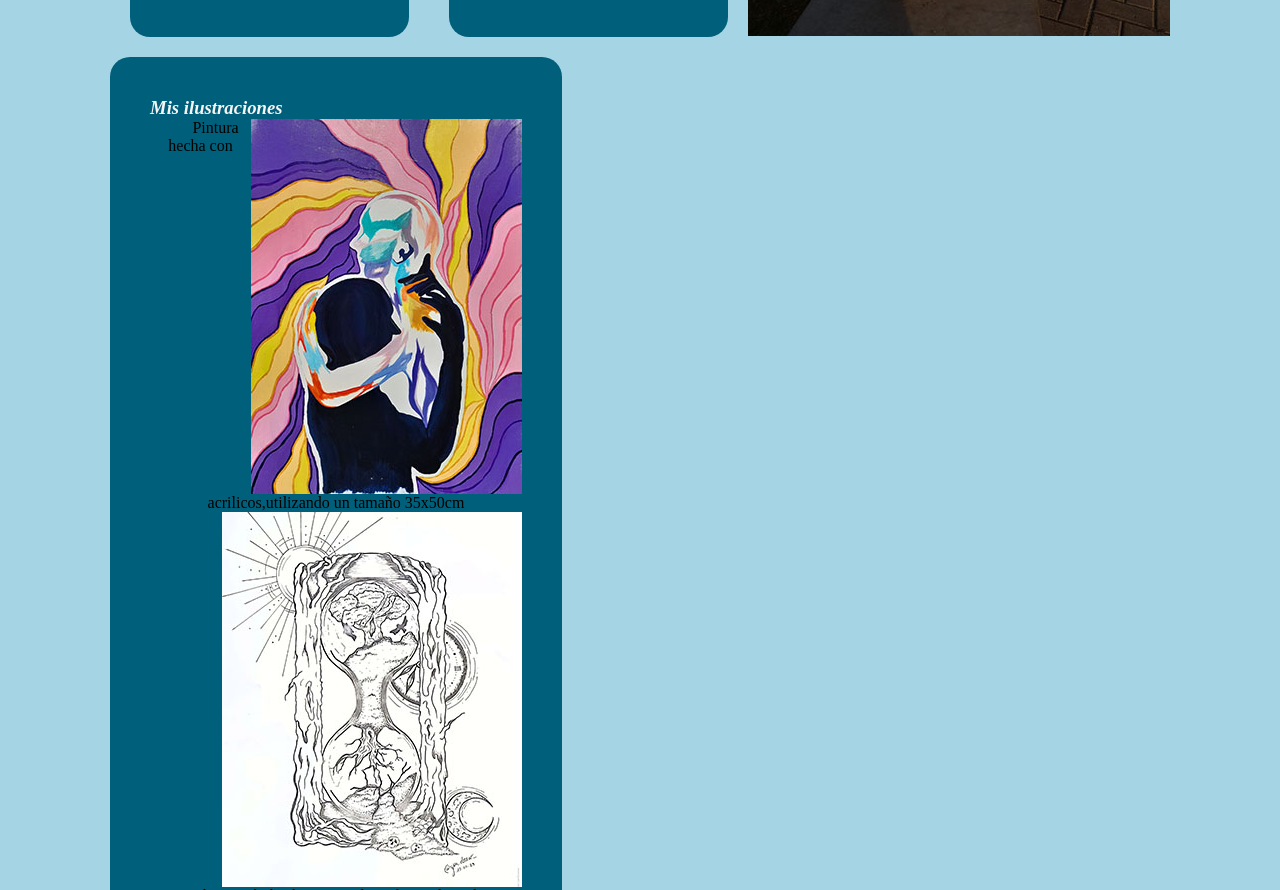
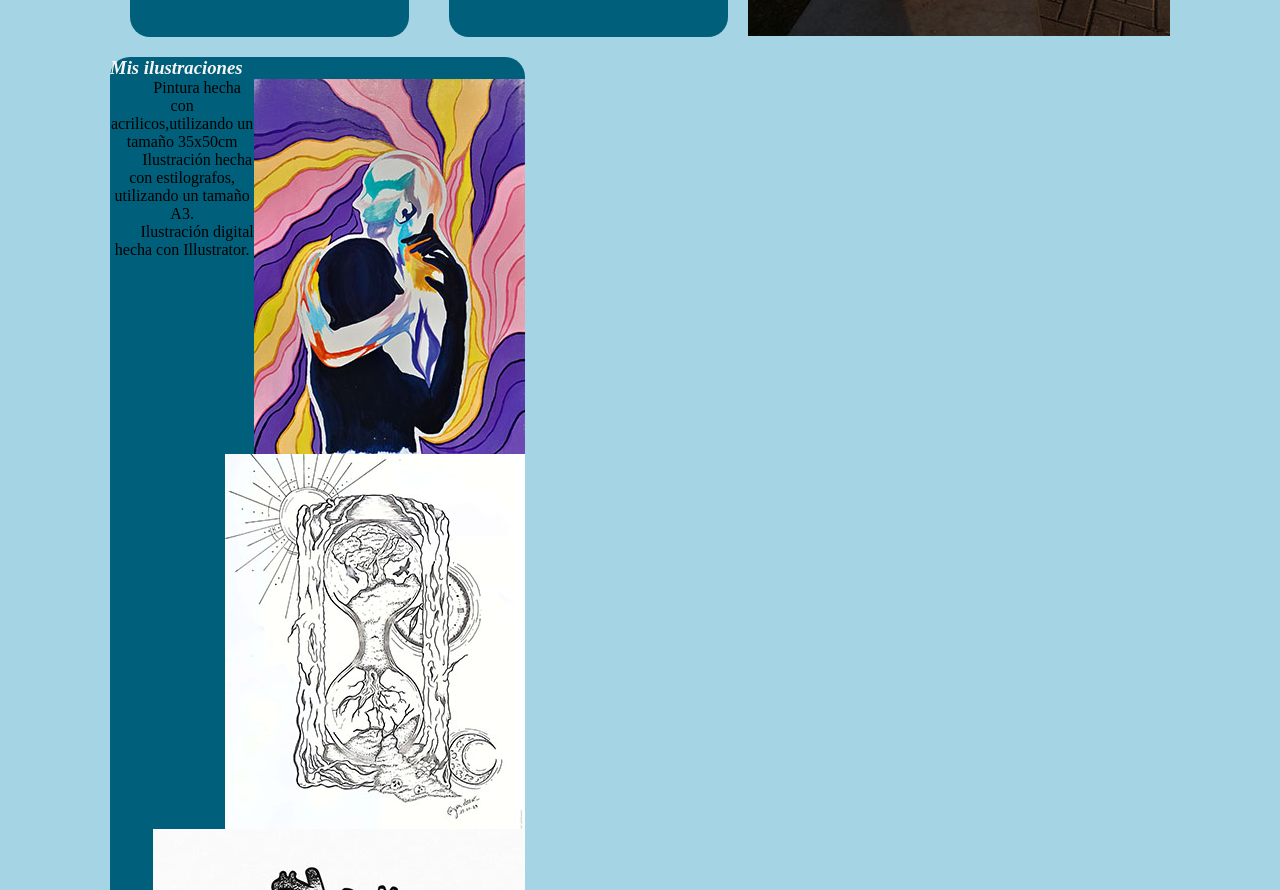
Before and after one commit to yamilamedinasuazo/yami, a plain HTML site: page index.html in a window 1280 px wide. Shown: the part 985-1875 px from the top of the page. Drawn offline with Linux system fonts and the light colour scheme.

Commit message:
Nuevos cambios

```diff
--- a/Estilos.css
+++ b/Estilos.css
@@ -81,10 +81,10 @@ img {
 .flex-item{
 	display: table-cell;
 	align-items: flex-start;
-	padding: 40px;
-	margin: 20px;
+	padding: auto;
+	margin: auto;
 	border-radius: 20px;
-	width: 290px;
+	width: auto;
 	background-color: #005F7A;
 }
 
```
